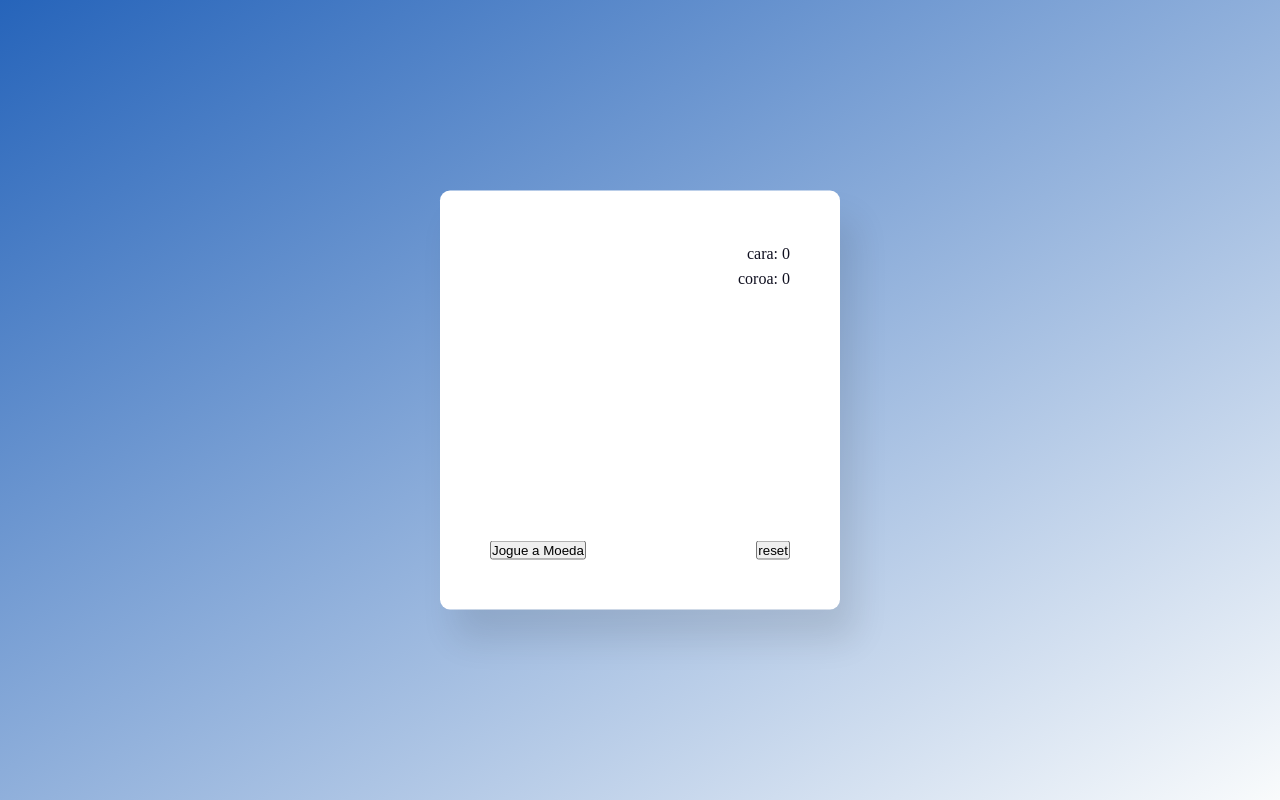
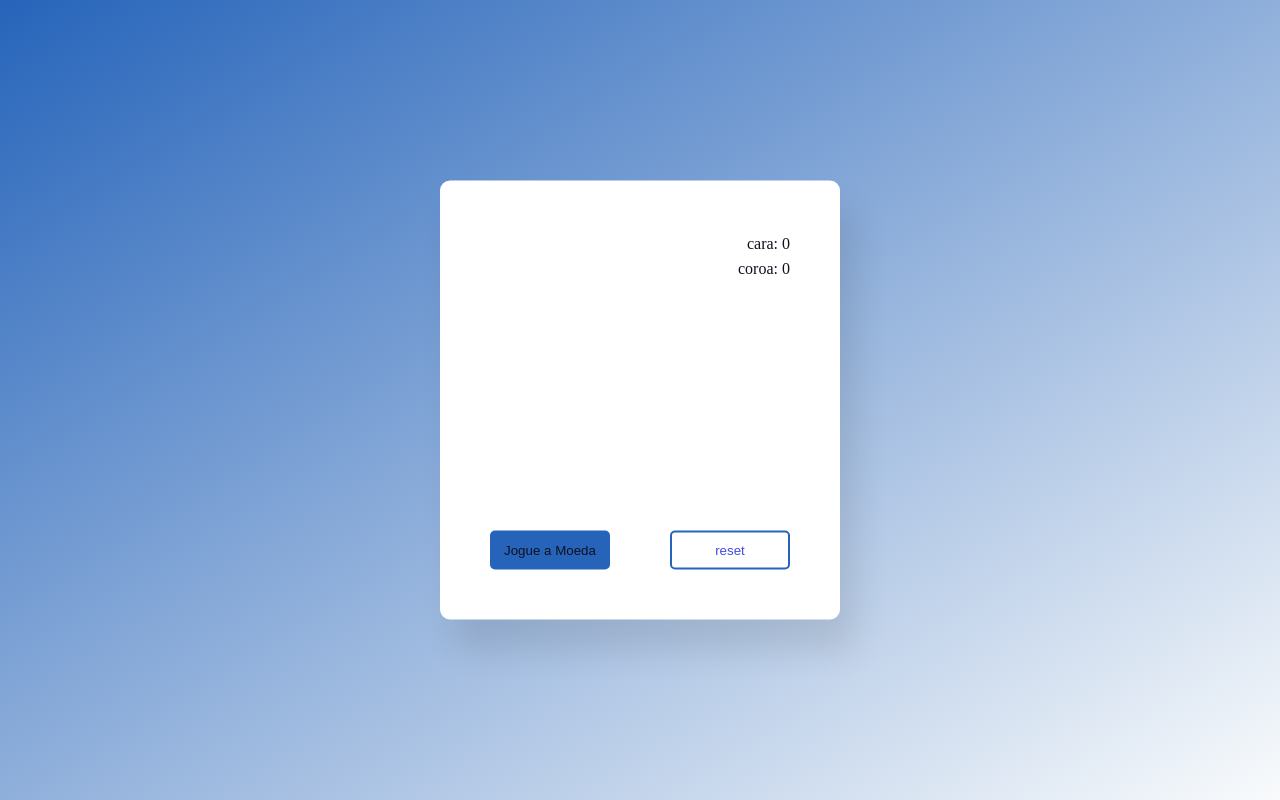
Before and after one commit to claravitoriaa/jogo_cara_ou_coroa, a plain HTML site: page index.html in a window 1280 px wide. Drawn offline with Linux system fonts and the light colour scheme.

Commit message:
10 arquivo cores

```diff
--- a/style.css
+++ b/style.css
@@ -47,10 +47,32 @@ line-height: 25px;
 .coin img {
  width: 145px;
 }
-.heads, . .tails{
+
+.heads, .tails{
     position:absolute;
     width: 100%;
     height: 100%;
     backface-visibility: hidden;
     -webkit-backface-visibility: hidden;
 }
+button{
+  width: 120px;
+  padding: 10px;
+  border: 2.5px solid#2664ba;
+  border-radius: 5px;
+  cursor:pointer;
+}
+#flip-button{
+background-color: #2664ba;
+color:#101020;
+
+}
+#flip-button:disabled{
+    background: #e1e0ee;
+    color:#101020;
+    border-color:#e1e0ee;
+}
+#reset-button{
+    background-color: #fff;
+    color: #424ae4;
+}
```
